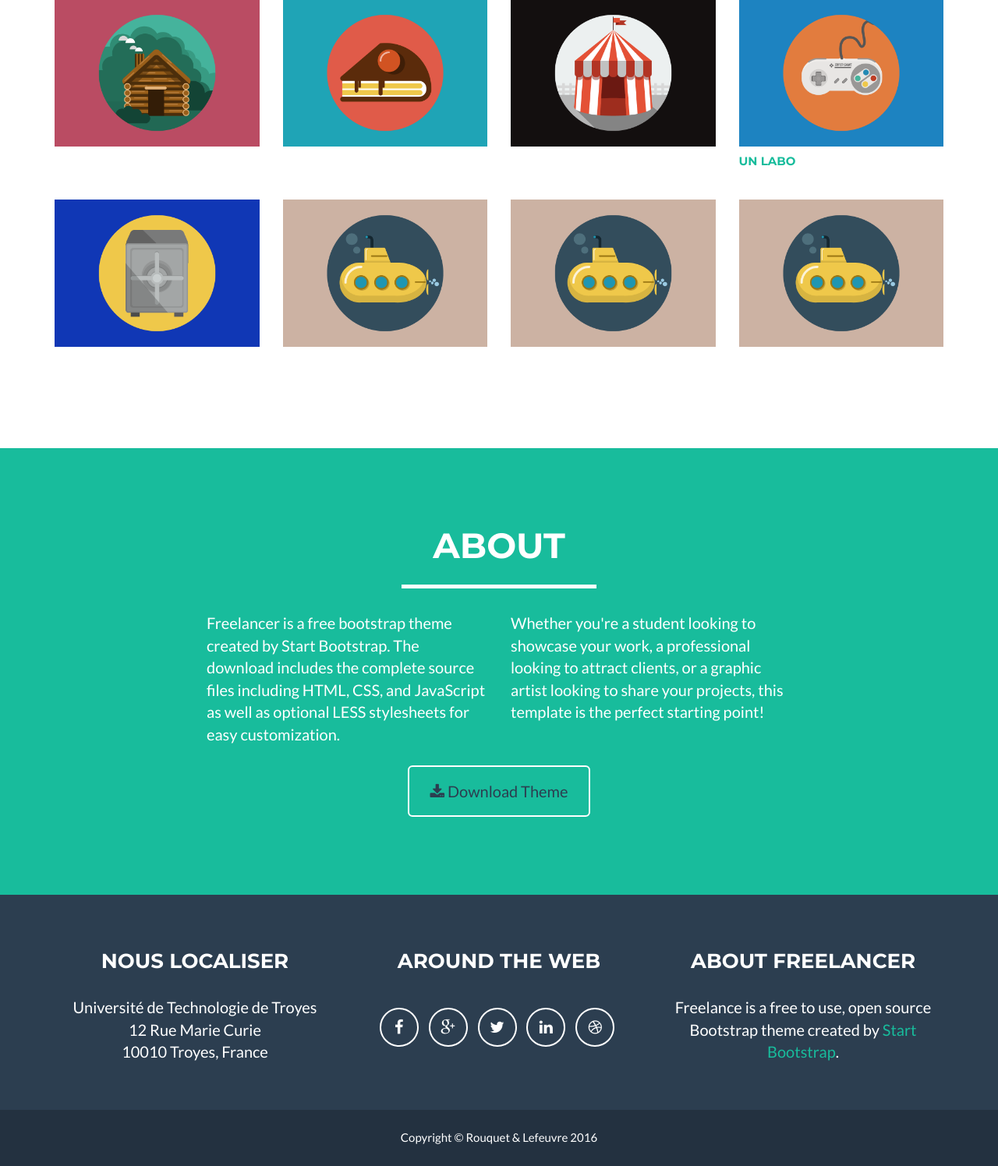
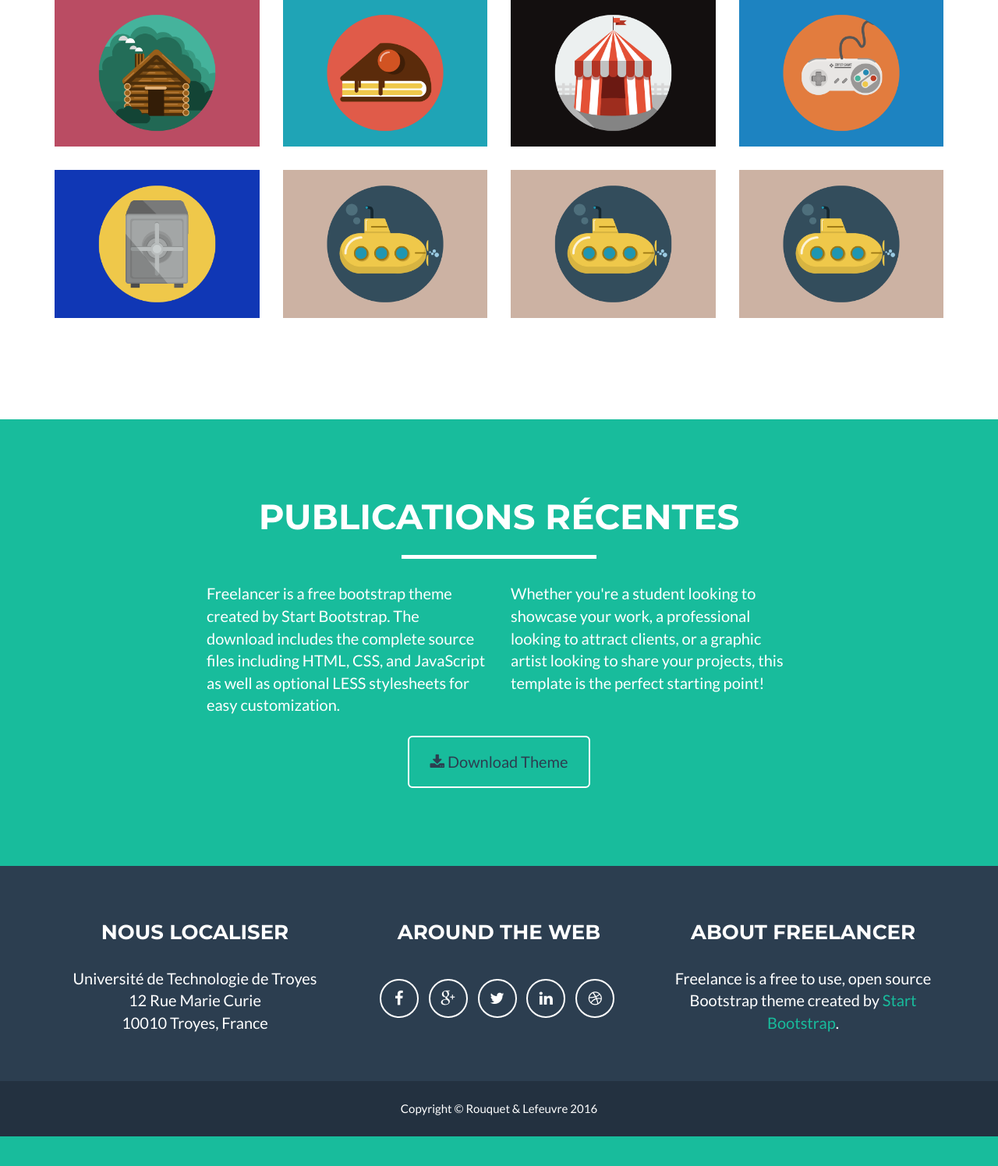
Before and after one commit to rouquetr/lo07_projet, a PHP site: page / in a window 1280 px wide. Shown: the part 710-2206 px from the top of the page at 78% size. After the commit the page ends 2168 px from the top, so only its background shows below. Run offline with PHP 8.4, Linux system fonts and the light colour scheme; some libraries are stand-ins or nearby versions.

Commit message:
Version 0.0.3

```diff
--- a/index.php
+++ b/index.php
@@ -132,7 +132,6 @@
                             </div>
                         </div>
                         <img src="img/portfolio/game.png" class="img-responsive" alt="">
-                        <h5>Un labo</h5>
                     </a>
                 </div>
                 <div class="col-sm-3 labo-item">
@@ -185,7 +184,7 @@
         <div class="container">
             <div class="row">
                 <div class="col-lg-12 text-center">
-                    <h2>About</h2>
+                    <h2>Publications récentes</h2>
                     <hr class="star-light">
                 </div>
             </div>
```
